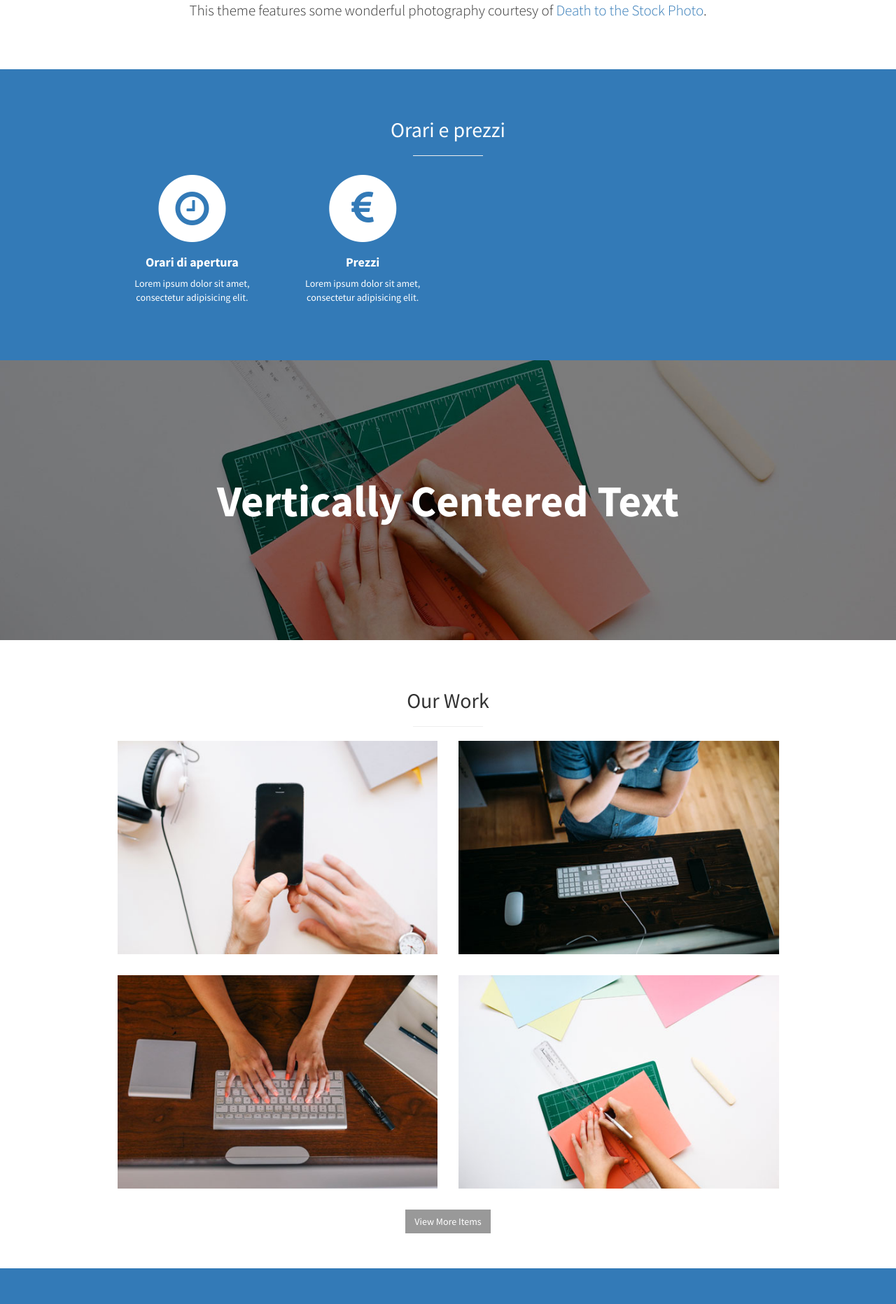
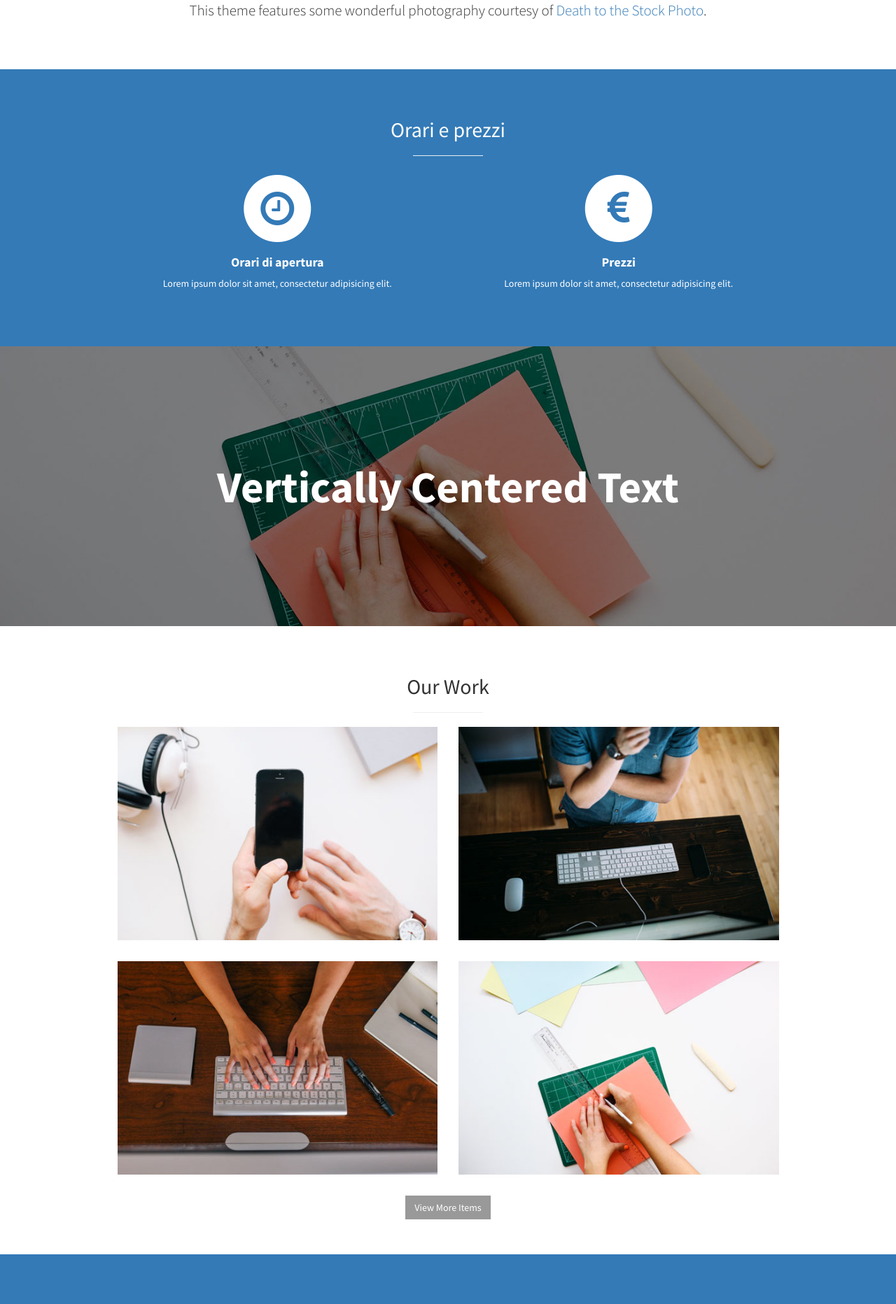
Before and after one commit to plataciland/plataciland.github.io, a Jekyll site: the page built from index.html, in a window 1280 px wide. Shown: the part 1013-2877 px from the top of the page at 70% size. Built offline with Jekyll 4.4.1, drawn with Linux system fonts in a browser that asks for light colours.

Commit message:
Update services.html

```diff
--- a/_includes/services.html
+++ b/_includes/services.html
@@ -6,7 +6,7 @@
         <h2>Orari e prezzi</h2>
         <hr class="small">
         <div class="row">
-          <div class="col-md-3 col-sm-6">
+          <div class="col-md-6">
             <div class="service-item">
               <span class="fa-stack fa-4x">
               <i class="fa fa-circle fa-stack-2x"></i>
@@ -18,7 +18,7 @@
               <p>Lorem ipsum dolor sit amet, consectetur adipisicing elit.</p>
             </div>
           </div>
-          <div class="col-md-3 col-sm-6">
+          <div class="col-md-6">
             <div class="service-item">
               <span class="fa-stack fa-4x">
               <i class="fa fa-circle fa-stack-2x"></i>
```
